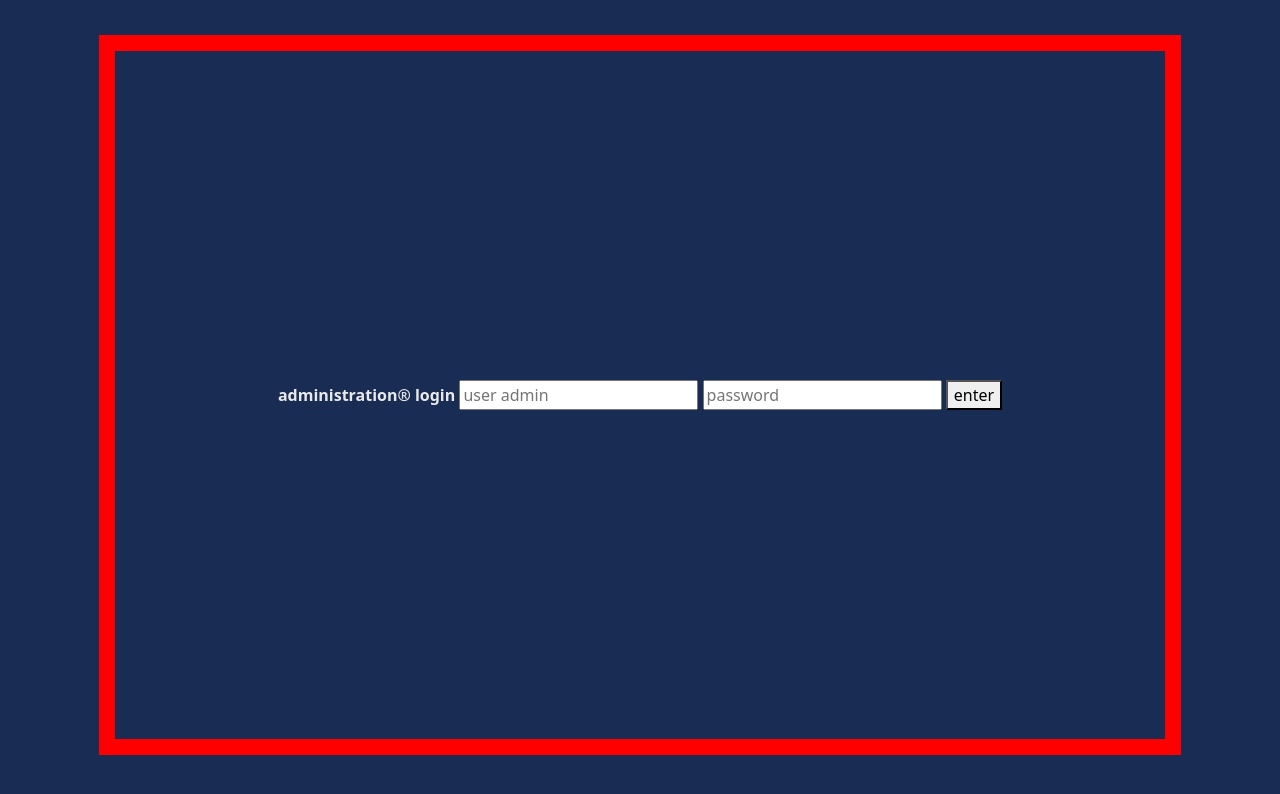
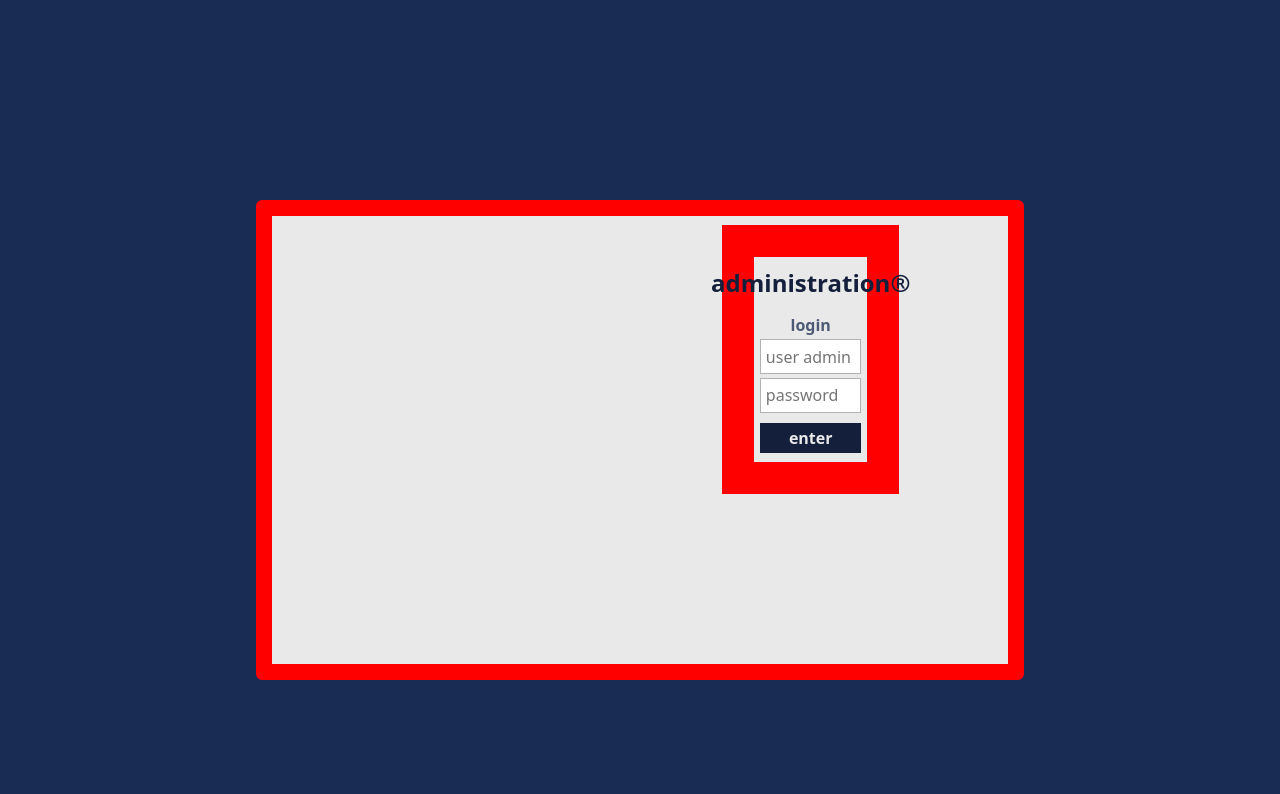
Before and after one commit to LeonardoMendes89/demonstrative-skills, a plain HTML site: page frontend/index.html in a window 1280 px wide. Drawn offline with nearby package versions, Linux system fonts and the light colour scheme.

Commit message:
full-stack-jr

```diff
--- a/frontend/auth/index.scss
+++ b/frontend/auth/index.scss
@@ -70,24 +70,9 @@ body{
         @include d_flex(flex,column,center,center);
     }
     @media screen
-    and (max-device-width: 1024px){
-        .dock-mobile{
-            display:none;
-        }
-    }
-    @media screen
     and (max-device-width: 1023px)
     and (orientation:landscape){
         @include d_flex(flex,column,center,center);
-        .dock-mobile{
-            display:flex;
-        }
-        .form{
-            border:red solid 1pc;
-            @include percent(3%);
-            @include size(90vh,90vw);
-            @include d_flex(flex,column,center,center);
-        }
     }
     .dock{
         @media screen
@@ -103,10 +88,28 @@ body{
         and (-webkit-min-device-pixel-ratio: 1) {
             @include size(450px,95vw);
         }
+        /*@media only screen
+        and (max-device-width: 1023px){
+                display:none;
+            }*/
         @media only screen
         and (max-device-width: 1023px){
+            border:red solid 1pc;
+            @include size(60vh,60vw);
+            .img{
                 display:none;
             }
+            .form{
+                border:red solid 1pc;
+                @include percent(3%);
+                @include size(60%,60%);
+                @include d_flex(flex,column,center,center);
+            }
+            .form_camp{
+                border:red solid 1pc;
+                 @include d_flex(flex,column,center,center);
+            }
+        }
         background-color:$l-color;
         @include percent(25vh);
         @include radius(6px);
--- a/frontend/index.html
+++ b/frontend/index.html
@@ -26,20 +26,6 @@
 
     </div>
 
-    <div class="dock-mobile">
-
-      <div class="form">
-        <form >
-          <strong class="title">administration&reg;</strong>
-          <strong class="login">login</strong>
-          <input type="text" name="" id="admin" placeholder="user admin">
-          <input type="password" name="" id="pass" placeholder="password">
-          <button id="button">enter</button>
-        </form>
-      </div>
-
-    </div>
-
     <div class="alert alert-danger" id="alerting" role="alert">
       invalid data, please check with your adm!
     </div>
```
Also changed, not shown: frontend/auth/index.css.
